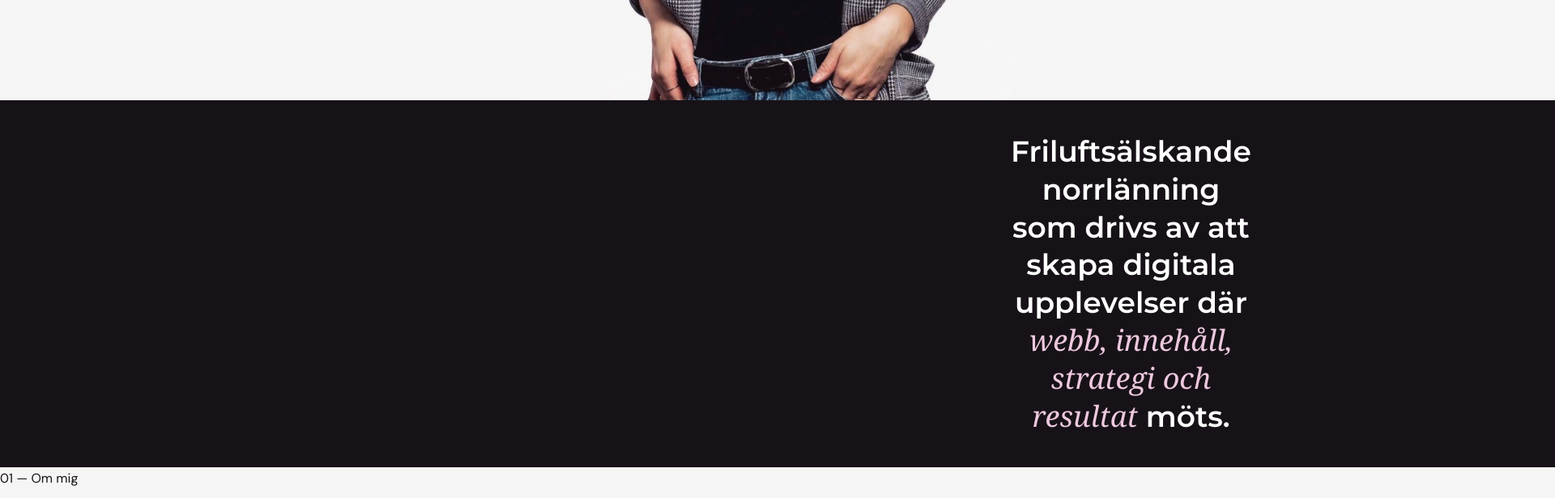
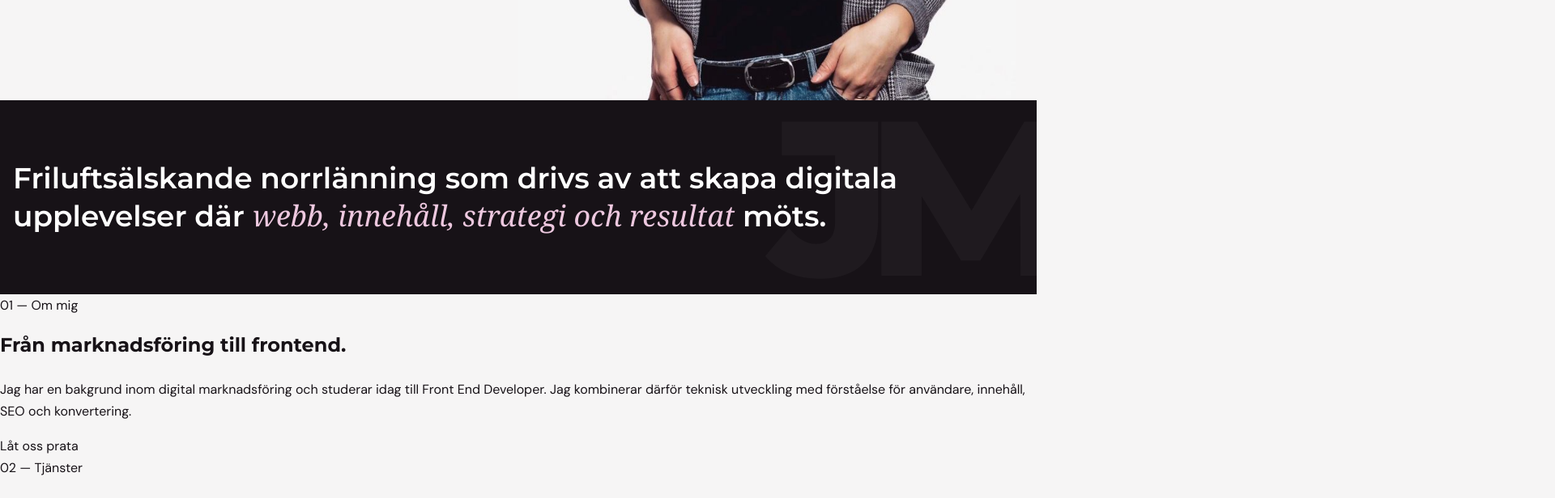
Before and after one commit to jenniemodd/portfolio_2, a React (Vite) app: page / in a window 1280 px wide. Shown: the part 740-1356 px from the top of the page at 81% size, 1920 px wide, since content can reach past the window. Built offline with nearby package versions, Linux system fonts and the light colour scheme.

Commit message:
style: refine IntroBanner component padding and text width for improved layout

```diff
--- a/src/components/IntroBanner.module.css
+++ b/src/components/IntroBanner.module.css
@@ -1,9 +1,8 @@
-
 .banner {
   position: relative;
   display: grid;
   min-height: clamp(8rem, 20vw, 15rem);
-  padding: 2.5rem var(--page);
+  padding-block: 2.5rem;
   overflow: hidden;
   place-items: center;
   background: var(--color-ink);
@@ -13,16 +12,13 @@
 .text {
   position: relative;
   z-index: 1;
-  width: 100%;
-  max-width: 65rem;
-  margin: 0;
+  width: var(--page);
   font-family: var(--font-heading);
-  font-size: clamp(1.2rem, 3vw, 2.25rem);
+  font-size: clamp(1.1rem, 2.8vw, 2.25rem);
   font-weight: 600;
   line-height: 1.3;
-  text-align: center;
+  margin: 0;
 }
-
 .text em {
   color: var(--color-pink-soft);
   font-family: Georgia, serif;
@@ -48,7 +44,8 @@
 @media (max-width: 600px) {
   .banner {
     min-height: 9rem;
-    padding: 2rem 1.5rem;
+    padding-block: 2rem;
+
   }
 
   .text {
```
